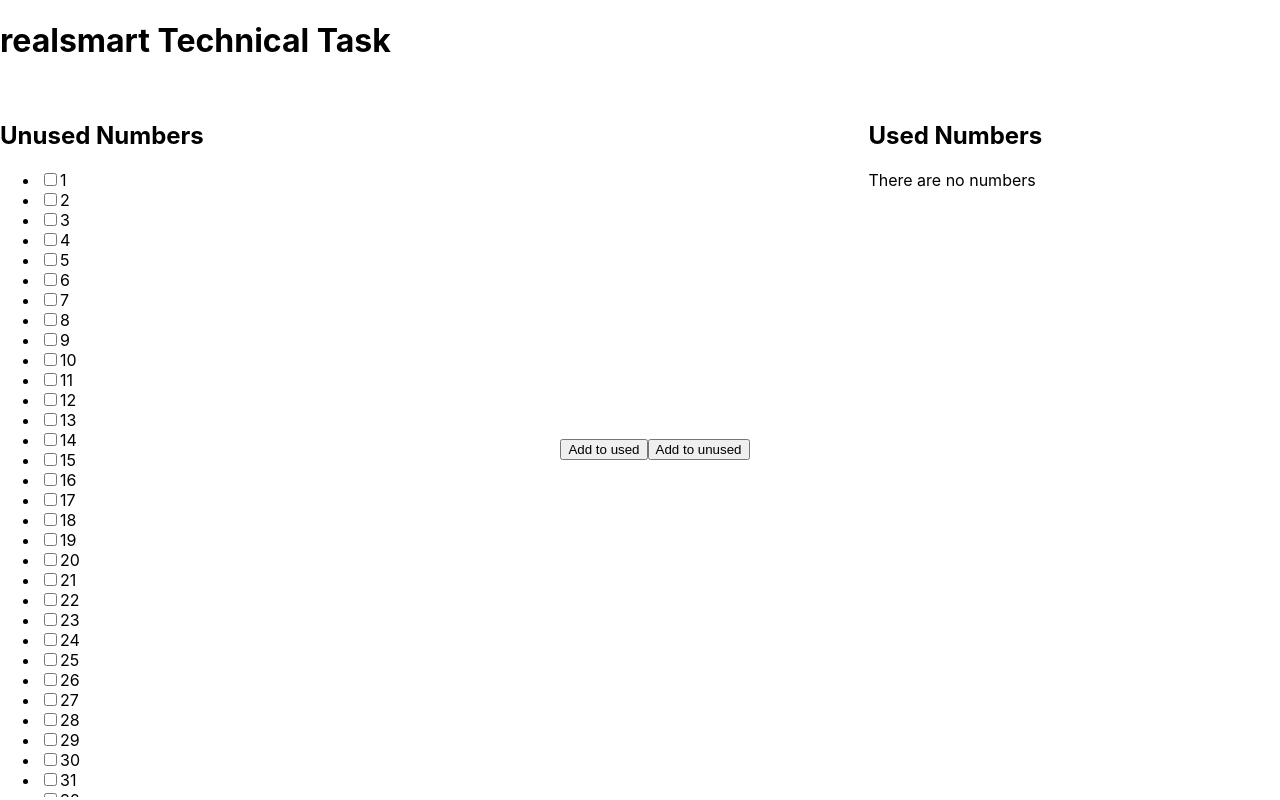
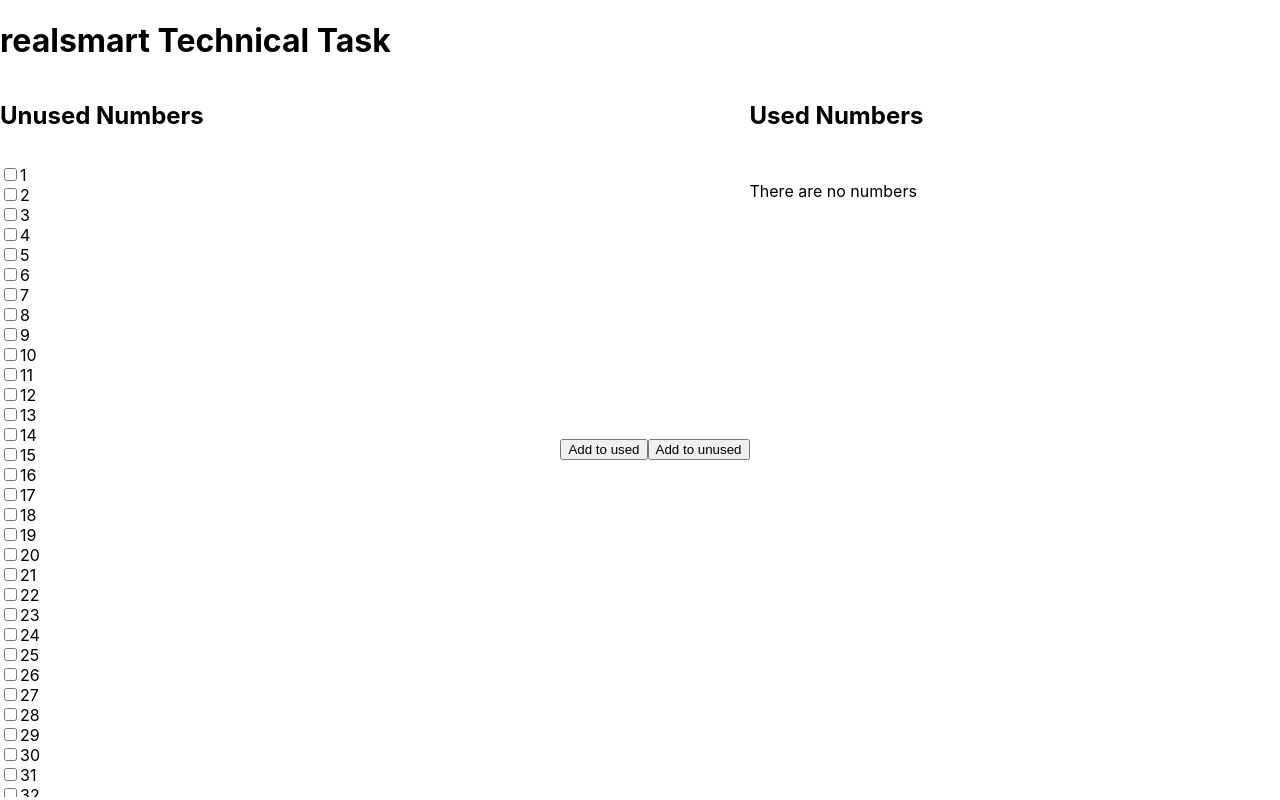
Before and after one commit to J-Sanderson/realsmart-technical-task, a React (Create React App) app: page / in a window 1280 px wide. Built offline with nearby package versions, Linux system fonts and the light colour scheme.

Commit message:
style: minor adjustments

```diff
--- a/src/components/NumberList.js
+++ b/src/components/NumberList.js
@@ -9,20 +9,19 @@ function NumberList(props) {
 
     const numbers = props.numbers.length
         ? (
-            <ul>
-                {
             props.numbers.map(number => {
                 return (
-                            <li key={number}>
-                                <label>
-                                    <input type="checkbox" id={number} onChange={handleChange} />
+                    <label className="item">
+                        <input
+                            key={number}
+                            type="checkbox"
+                            id={number}
+                            onChange={handleChange}
+                        />
                         <span>{number}</span>
                     </label>
-                            </li>
                 );
             })
-                }
-            </ul>
         )
         : (<p>There are no numbers</p>)
     return (
--- a/src/css/App.css
+++ b/src/css/App.css
@@ -18,7 +18,8 @@ header {
   flex-grow: 1;
 }
 
-.controls {
+.container > .controls {
+  flex-grow: 0;
   align-self: center;
   text-align: center;
 }
--- a/src/css/NumberList.css
+++ b/src/css/NumberList.css
@@ -1,8 +1,18 @@
 .number-list {
-    max-height: 100%;
+    height: 100%;
+}
+
+.number-list > h2 {
+    height: 4rem;
+    margin: 0;
+    text-transform: capitalize;
+}
+
+.number-list > div {
+    height: calc(100% - 4rem);
     overflow: auto;
 }
 
-h2 {
-    text-transform: capitalize;
+.item {
+    display: block;
 }
```
Lines whose indentation alone changed are shown as unchanged.
